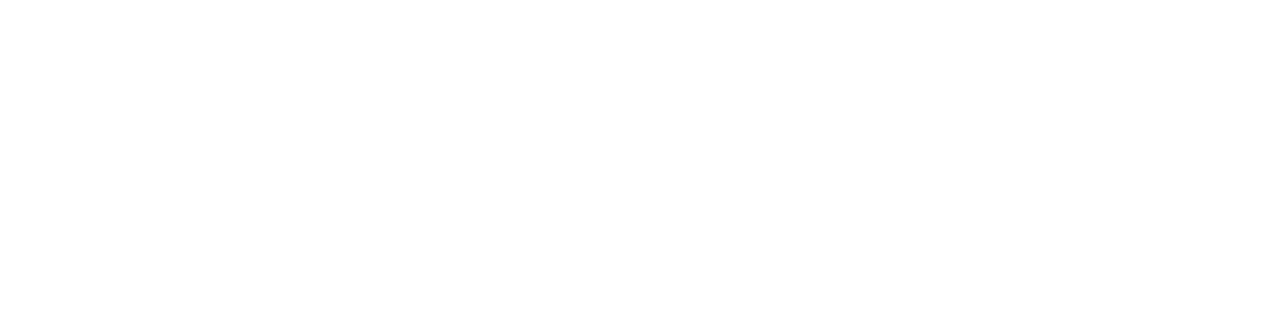
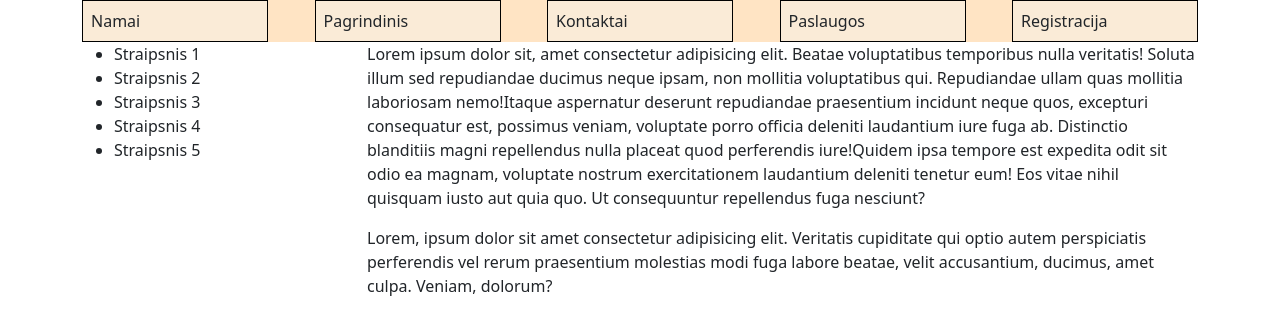
Before and after one commit to dovydasvaliokas/java7-l13-responsyvus-dizainas, a plain HTML site: page index.html in a window 1280 px wide. Drawn offline with nearby package versions, Linux system fonts and the light colour scheme.

Commit message:
Pabaigtas pavyzdys su Bootstrap Grid sistema

```diff
--- a/index.html
+++ b/index.html
@@ -5,8 +5,34 @@
     <meta http-equiv="X-UA-Compatible" content="IE=edge">
     <meta name="viewport" content="width=device-width, initial-scale=1.0">
     <title>Document</title>
+    <link rel="stylesheet" href="style.css">
+    <link href="https://cdn.jsdelivr.net/npm/bootstrap@5.2.0-beta1/dist/css/bootstrap.min.css" rel="stylesheet" integrity="sha384-0evHe/X+R7YkIZDRvuzKMRqM+OrBnVFBL6DOitfPri4tjfHxaWutUpFmBp4vmVor" crossorigin="anonymous">
+    <script src="https://cdn.jsdelivr.net/npm/bootstrap@5.2.0-beta1/dist/js/bootstrap.bundle.min.js" integrity="sha384-pprn3073KE6tl6bjs2QrFaJGz5/SUsLqktiwsUTF55Jfv3qYSDhgCecCxMW52nD2" crossorigin="anonymous"></script>
 </head>
-<body>
+<body class="container">
+    <div class="meniu-juosta d-flex flex-wrap">
+        <div class="mygtukas col-12 col-md-2">Namai</div>
+        <div class="mygtukas col-12 col-md-2">Pagrindinis</div>
+        <div class="mygtukas col-12 col-md-2">Kontaktai</div>
+        <div class="mygtukas col-12 col-md-2">Paslaugos</div>
+        <div class="mygtukas col-12 col-md-2">Registracija</div>
+    </div>
+
+    <div class="pagrindinis row">
+        <div class="sonine-juosta col-12 col-md-3">
+            <ul>
+                <li>Straipsnis 1</li>
+                <li>Straipsnis 2</li>
+                <li>Straipsnis 3</li>
+                <li>Straipsnis 4</li>
+                <li>Straipsnis 5</li>
+            </ul>
+        </div>
+        <div class="turinys col-12 col-md-9">
+            <p>Lorem ipsum dolor sit, amet consectetur adipisicing elit. Beatae voluptatibus temporibus nulla veritatis! Soluta illum sed repudiandae ducimus neque ipsam, non mollitia voluptatibus qui. Repudiandae ullam quas mollitia laboriosam nemo!Itaque aspernatur deserunt repudiandae praesentium incidunt neque quos, excepturi consequatur est, possimus veniam, voluptate porro officia deleniti laudantium iure fuga ab. Distinctio blanditiis magni repellendus nulla placeat quod perferendis iure!Quidem ipsa tempore est expedita odit sit odio ea magnam, voluptate nostrum exercitationem laudantium deleniti tenetur eum! Eos vitae nihil quisquam iusto aut quia quo. Ut consequuntur repellendus fuga nesciunt?</p>
+            <p>Lorem, ipsum dolor sit amet consectetur adipisicing elit. Veritatis cupiditate qui optio autem perspiciatis perferendis vel rerum praesentium molestias modi fuga labore beatae, velit accusantium, ducimus, amet culpa. Veniam, dolorum?</p>
+        </div>
+    </div>
 
 </body>
 </html>
--- a/style.css
+++ b/style.css
@@ -0,0 +1,15 @@
+* {
+    box-sizing: border-box;
+}
+
+.meniu-juosta {
+    justify-content: space-between;
+    background-color: bisque;
+}
+
+
+.mygtukas {
+    padding: 0.5em;
+    border: 1px solid black;
+    background-color: antiquewhite;
+}
```
